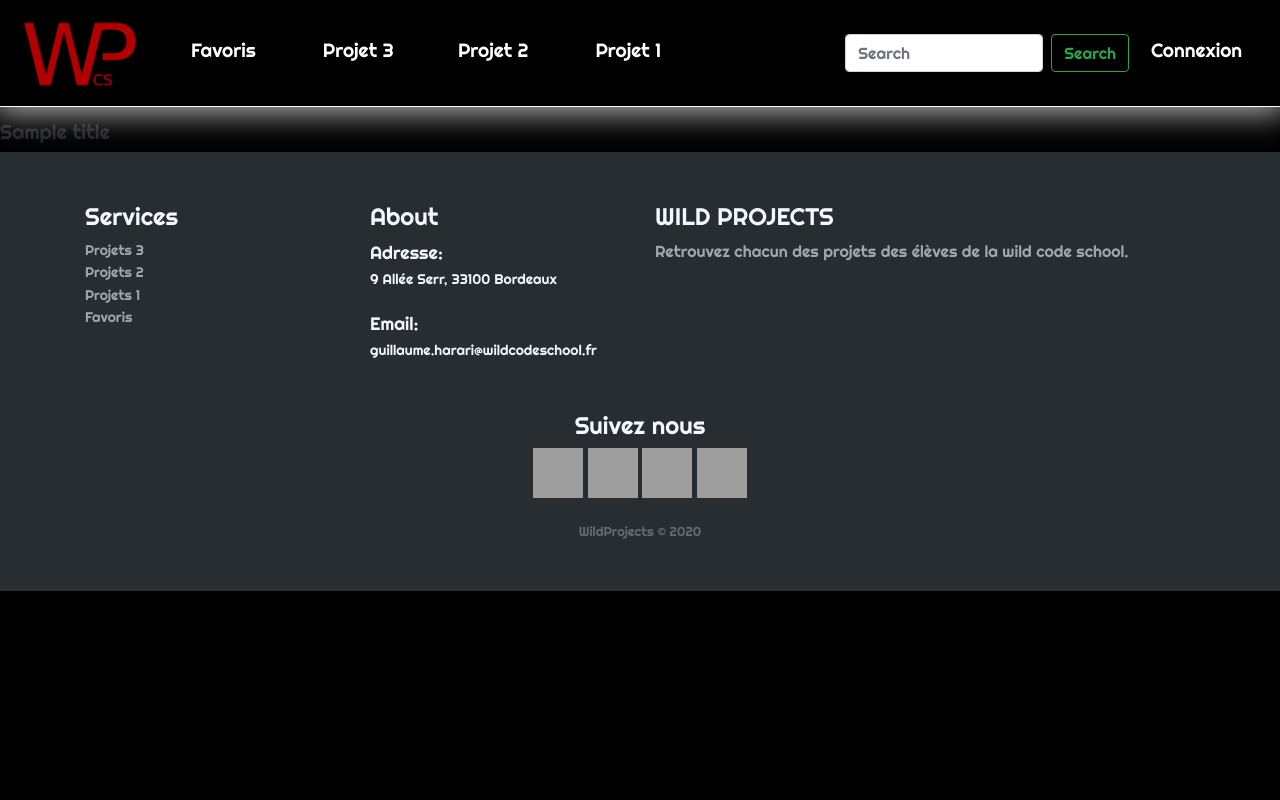
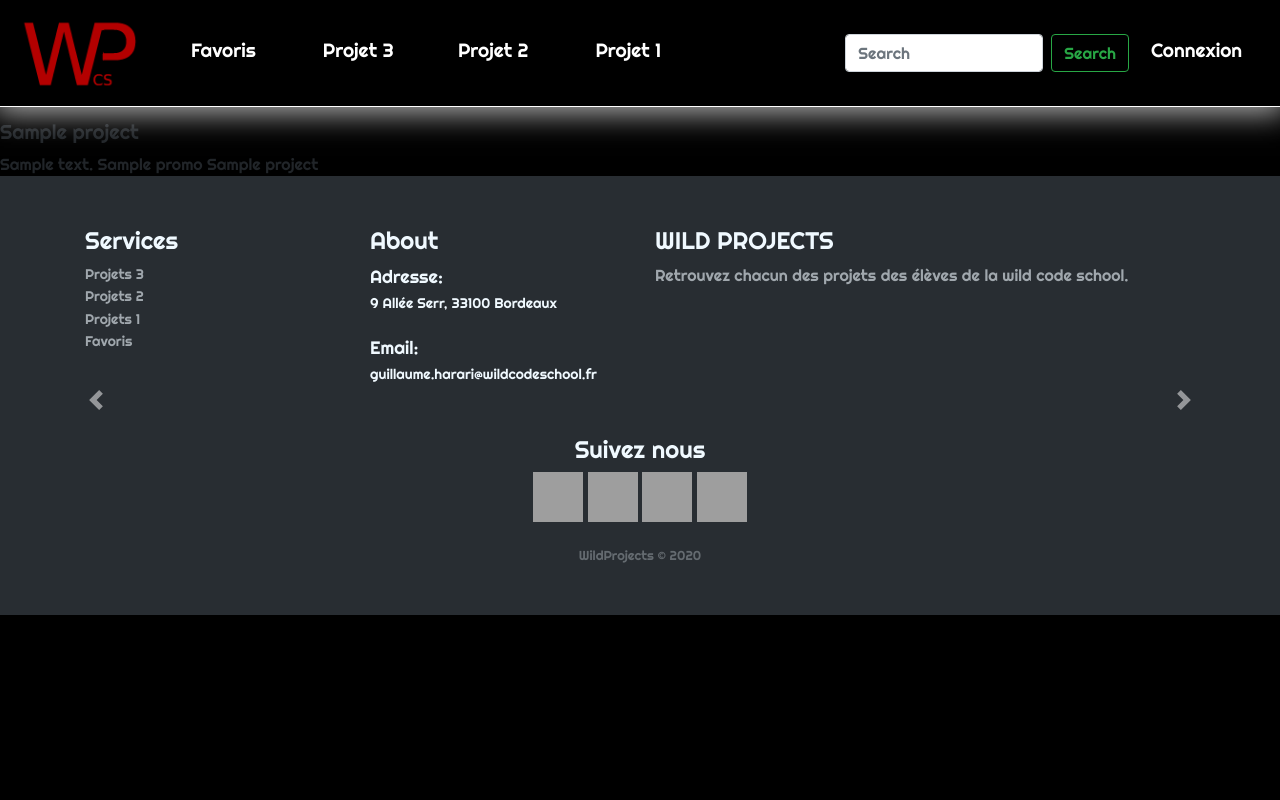
Before and after one commit to GeoffGual/WildProjects-WCS, a PHP site: template src/View/Home/Project.html.twig in a window 1280 px wide. Run offline with PHP 8.4, Linux system fonts and the light colour scheme; the template is opened without the code that fills it: most values are stand-ins (such as "Sample title", 1, 10 or a date in 2020); some libraries are stand-ins or nearby versions; grey boxes are pictures that could not be loaded.

Commit message:
ajout carousel

```diff
--- a/src/View/Component/_cards.html.twig
+++ b/src/View/Component/_cards.html.twig
@@ -1,5 +1,5 @@
 <div class="card">
-    <a href="/Project/show/{{ project.id }}">
+    <a href="/Project/show/{{ project.project_id }}">
         <img src="/assets/images/{{project.name}}" class="card-img-top" alt="image test">
         <div class="card-body">
             <div class="card-text">
--- a/src/View/Home/Project.html.twig
+++ b/src/View/Home/Project.html.twig
@@ -5,14 +5,36 @@
  {% endblock %}
 
 {% block content %}
+    <h3>{{ project.title }}</h3>
 
+        <div id="carouselExampleFade" class="carousel slide carousel-fade" data-ride="carousel">
+        <div class="carousel-inner">
+            {% for picture in pictures %}
+                <div {% if picture.is_main == '1' %} class="carousel-item active" {% else %} class="carousel-item" {% endif %}>
 
+                <img src="/assets/images/{{ picture.name }}" class="d-block w-100" alt="{{ picture.name }}">
+            </div>
+            {% endfor %}
 
+            {# <div class="carousel-item">
+                <img src="/assets/images/NewDeal_Institut_2.jpg" class="d-block w-100" alt="...">
+            </div>
+            <div class="carousel-item">
+                <img src="/assets/images/NewDeal_Institut_3.jpg" class="d-block w-100" alt="...">
+            </div> #}
+        </div>
 
-
-
-
-
-    <h3>{{ title.title }}</h3>
+        </div>
+    <a class="carousel-control-prev" href="#carouselExampleFade" role="button" data-slide="prev">
+        <span class="carousel-control-prev-icon" aria-hidden="true"></span>
+        <span class="sr-only">Previous</span>
+    </a>
+    <a class="carousel-control-next" href="#carouselExampleFade" role="button" data-slide="next">
+        <span class="carousel-control-next-icon" aria-hidden="true"></span>
+        <span class="sr-only">Next</span>
+    </a>
+    {{ project.description }}
+    {{ project.promo }}
+    {{ project.name }}
 
 {% endblock %}
--- a/src/View/layout.html.twig
+++ b/src/View/layout.html.twig
@@ -6,7 +6,6 @@
     <meta name="viewport" content="width=device-width, initial-scale=1">
     <link href="https://fonts.googleapis.com/css2?family=Righteous&display=swap" rel="stylesheet">
     <link rel="stylesheet" href="https://cdn.jsdelivr.net/npm/bootstrap@4.5.3/dist/css/bootstrap.min.css" integrity="sha384-TX8t27EcRE3e/ihU7zmQxVncDAy5uIKz4rEkgIXeMed4M0jlfIDPvg6uqKI2xXr2" crossorigin="anonymous">
-    <link href = "https://fonts.googleapis.com/css2? family = Montserrat: wght @ 300 & display = swap" rel = "stylesheet">
     <script src="https://kit.fontawesome.com/87eb5f712f.js" crossorigin="anonymous"></script>
 
     <title>{% block title %}{% endblock %}</title>
```
Also changed, not shown: src/Controller/ProjectController.php (+6 -2 lines), src/Model/PictureManager.php (+5 -3 lines), src/Model/ProjectManager.php (+5 -2 lines).
